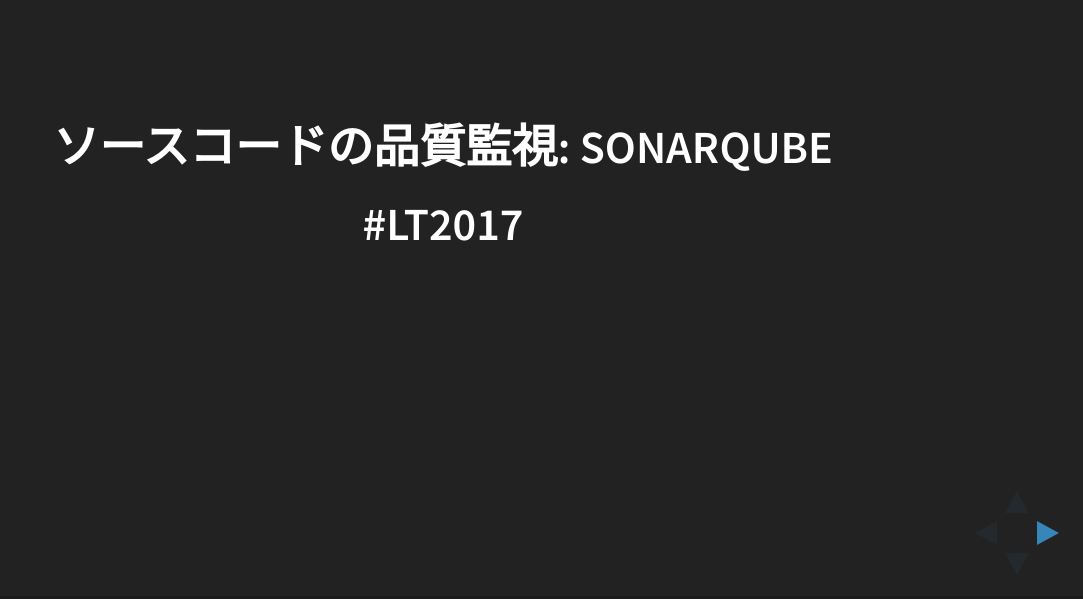
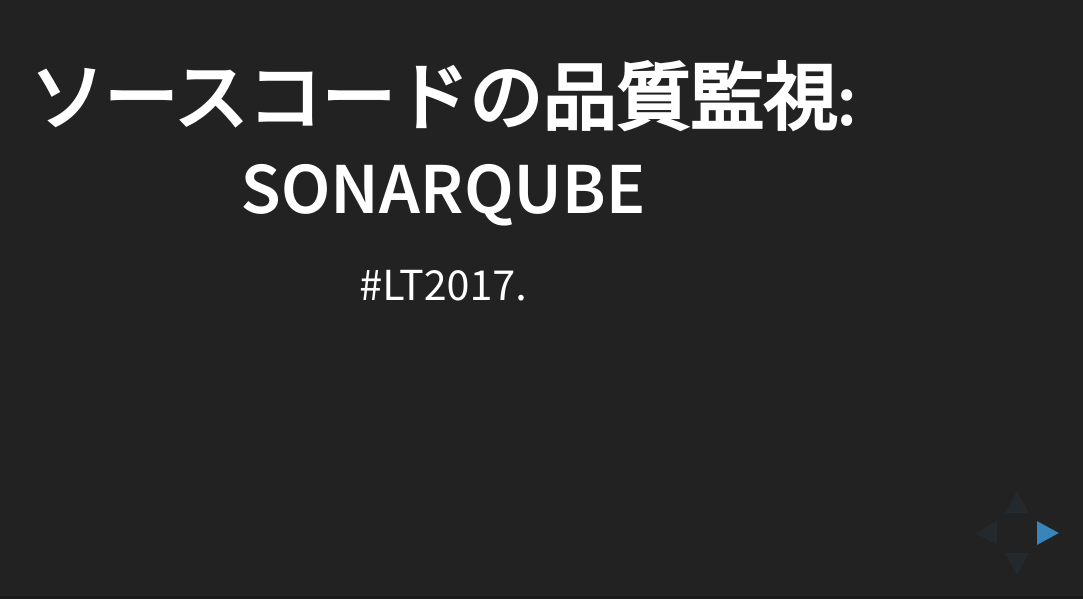
Before and after one commit to tmvbc/sonarqube.github.io, a website: page index.html in a window 1280 px wide. Shown: the part 201-800 px from the top of the page, without its empty margins (197-1280 px from the left). Drawn offline with nearby package versions, Linux system fonts and the light colour scheme; some packages are replaced by stand-ins of ours.

Commit message:
modify with markdown

```diff
--- a/index.html
+++ b/index.html
@@ -24,11 +24,14 @@
 	<body>
 		<div class="reveal">
 			<div class="slides">
-				<section data-transition="convex-in concave-out">
-					<h6>ソースコードの品質監視: SonarQube</h6>
-					<h5>#LT2017</h5>
+				<section data-markdown data-transition="convex-in concave-out>
+					<textarea data-template>
+						## ソースコードの品質監視: SonarQube
+
+						#LT2017.
+					</textarea>
 				</section>
-                                <section>data-background-iframe="https://sonarcloud.io/projects?sort=-analysis_date"</section>
+                                <section data-background-iframe="https://sonarcloud.io/projects?sort=-analysis_date">SonarCloud</section>
 				<section>embed</section>
 				<section>details</section>
 				<section>SQUALE</section>
```
